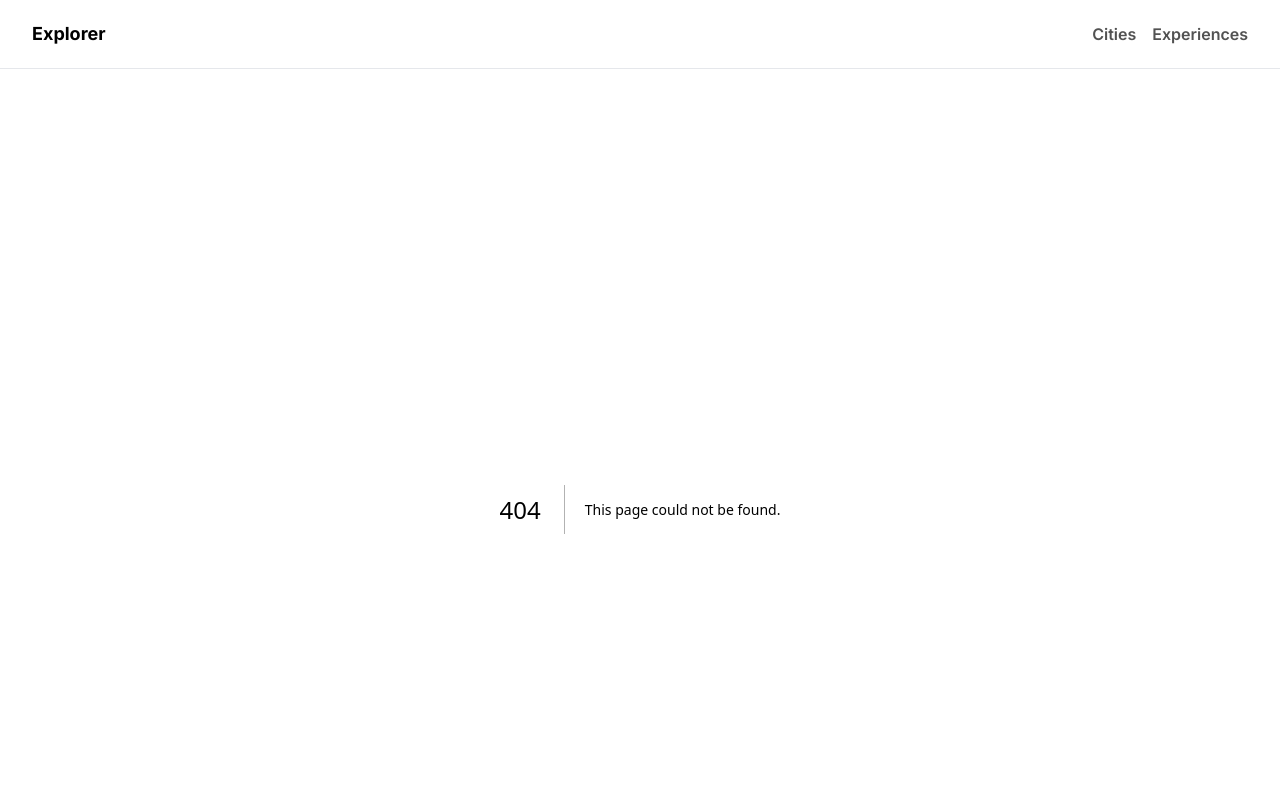
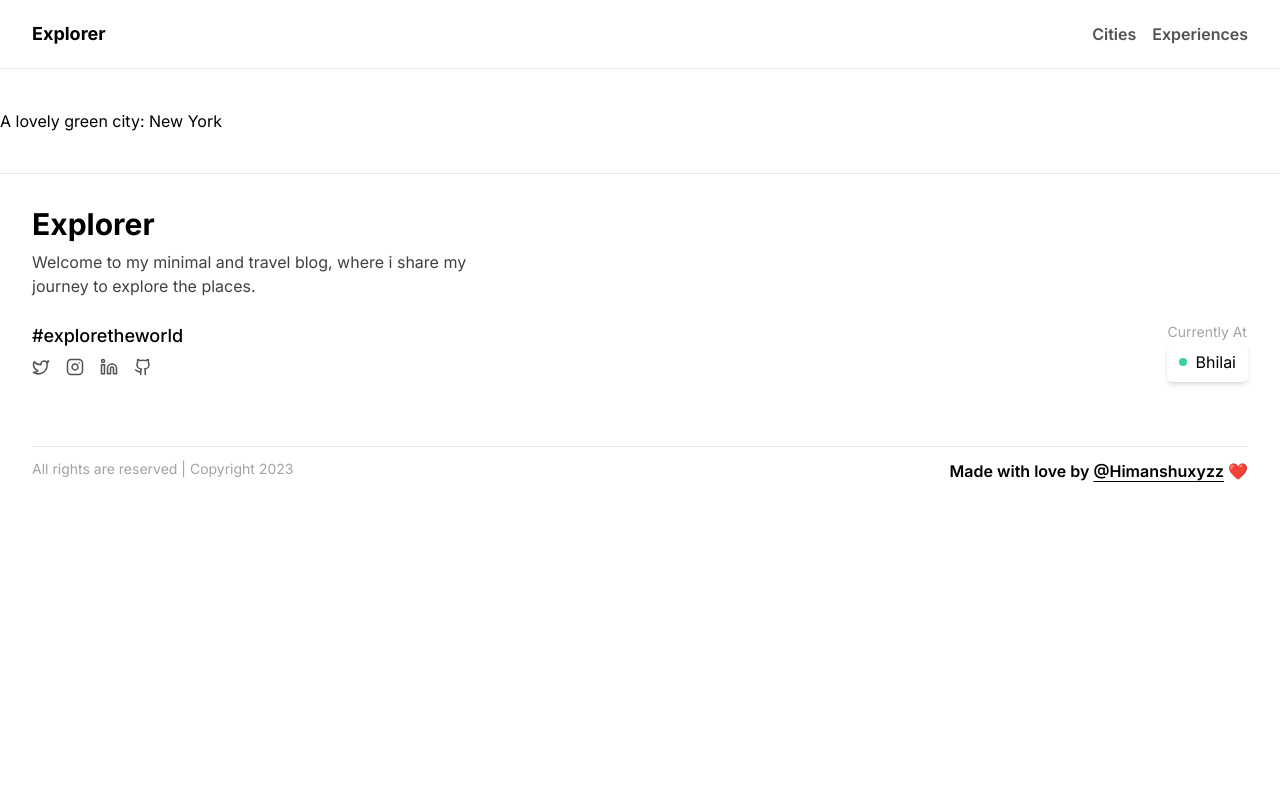
Before and after one commit to Himanshuxyzz/Next_Js_Blog, a Next.js app: page /post/a-lovely-green-city-new-york in a window 1280 px wide. Before the commit this address had no page. Shown: the top 800 px of the page. Built offline with nearby package versions, Linux system fonts and the light colour scheme.

Commit message:
chores: setting up dynamic routes for posts✅

```diff
--- /dev/null
+++ b/app/post/[slug]/page.tsx
@@ -0,0 +1,23 @@
+import { DUMMY_POSTS } from '@/DUMMY_DATA';
+import React from 'react'
+
+export const generateStaticParams = async () => {
+    return DUMMY_POSTS.map((post) => {
+        return {
+            slug: post.slug
+        }
+    })
+}
+
+const page = ({ params, }: {
+    params: {
+        slug: string;
+    }
+}) => {
+    const post = DUMMY_POSTS.find((post) => post.slug === params.slug)
+    return (
+        <div>{post?.title}</div>
+    )
+}
+
+export default page
--- a/components/navigation/Navigation.tsx
+++ b/components/navigation/Navigation.tsx
@@ -7,7 +7,7 @@ import PaddingContainer from "../layout/PaddingContainer";
 
 const Navigation = () => {
     return (
-        <div className="border-b sticky top-0 left-0 right-0 bg-opacity-50 backdrop-blur-md z-[999]">
+        <div className="border-b sticky top-0 lef t-0 right-0 bg-opacity-50 backdrop-blur-md z-[999]">
             <PaddingContainer>
                 <div className="py-5 flex items-center justify-between">
                     {/* Logo */}
```
